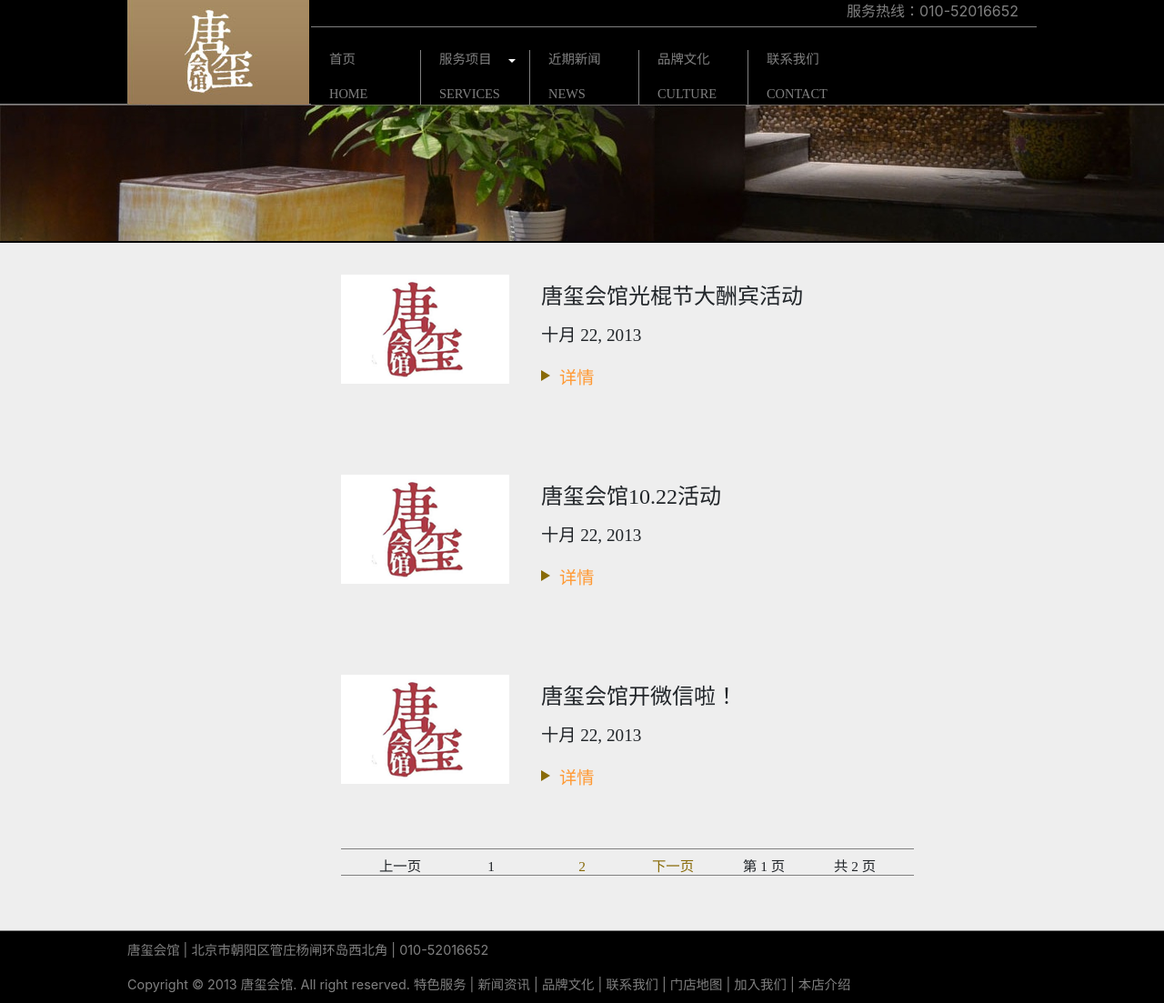
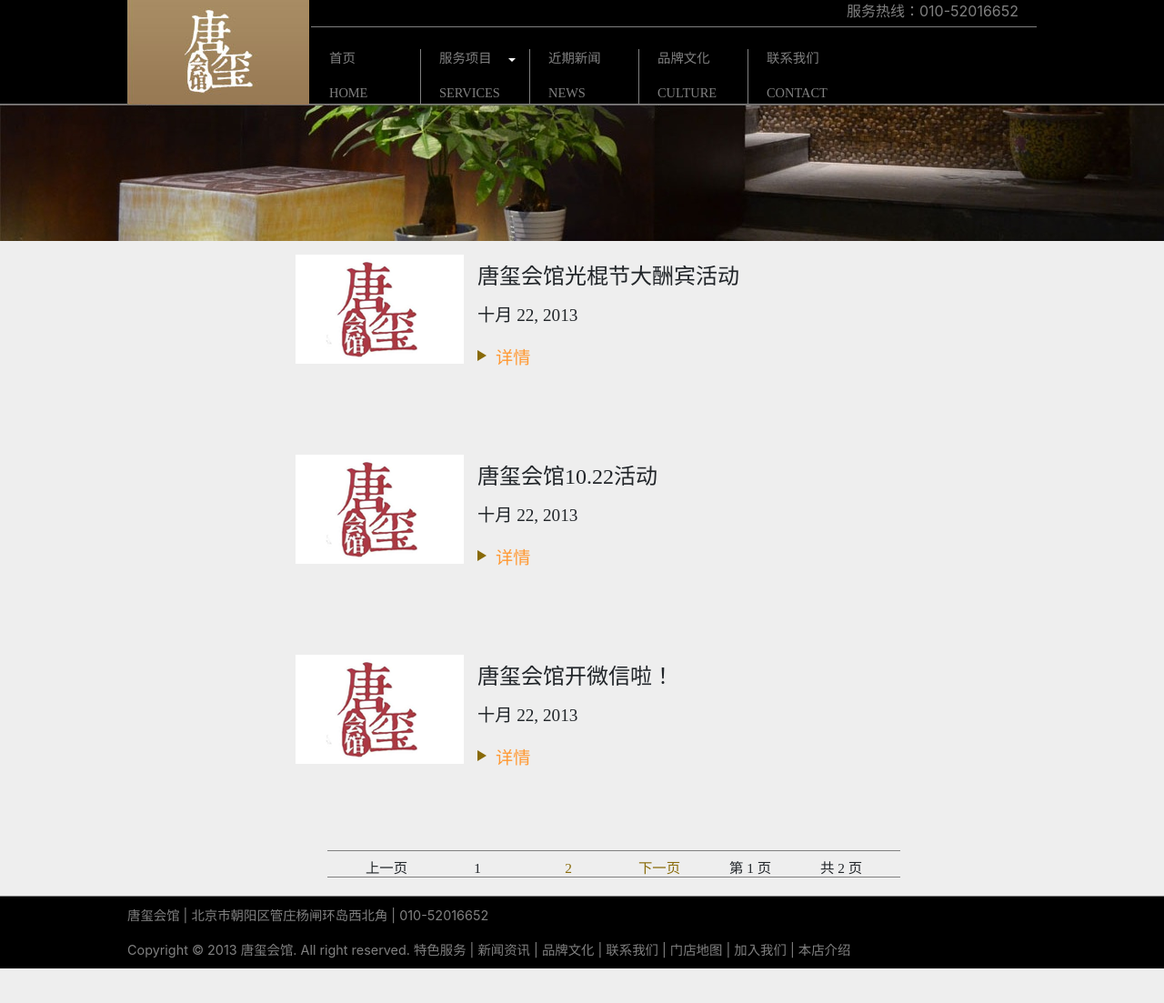
Before and after one commit to cash2one/tangxi_website, a Django app: page /news/ in a window 1280 px wide. Shown: the whole page at 91% size. After the commit the page ends 1065 px from the top, so only its background shows below. Run offline with Django 3.2, Linux system fonts and the light colour scheme; data comes from the database, SQL or seed files in the repository; parts of the project's set-up code (start-up, migrations or seed data) failed here and were passed over; some libraries are stand-ins or nearby versions.

Commit message:
fix bugs.

```diff
--- a/tangxi_website/static/css/style.css
+++ b/tangxi_website/static/css/style.css
@@ -27,16 +27,12 @@ Layout
 */
 #top-panel {
 	height: 115px;
+	min-width: 1000px;
 	background-color: black;
 	border-bottom: 1px solid gray;
 	width:100%;
+	position: relative;
 }
-	#top-container {
-		width: 1000px;
-		height: 115px;
-		margin: 0px auto;
-		position: relative;
-	}
 		#logo {
 			position: absolute;
 			width: 200px;
@@ -53,7 +49,6 @@ Layout
 			padding-right: 20px;
 			text-align: right;
 			color: gray;
-			background-color: black;
 		}
 		#navi {
 			position: absolute;
@@ -61,21 +56,20 @@ Layout
 			right: 0px;
 			bottom: 0px;
 			height: 60px;
-			width: 790px;
 			background-color: black;
 		}
 #main {
 	width: 100%;
-	height: auto;
 	background-color: black;
 	position: relative;
 }
 .centered-body {
 	width: 1000px;
 	margin: 0px auto;
-	height: auto;
+	height: 100%;
 	position: relative;
 }
+
 #home-img {
 	min-width: 1600px;
 	margin-left: -600px;
@@ -87,8 +81,8 @@ Layout
 	height: 800px;
 }
 #banner-img {
-
-	height: 152px;
+	min-width: 1000px;
+	height: 150px;
 	margin: 0px auto;
 	background-color: black;
 }
@@ -101,10 +95,12 @@ Layout
 	margin: 0px auto;
 }
 #info_block {
-	padding: 20px 0px 50px 0px;
-	min-height: 300px;
-	height: 100%;
+	min-width: 1000px;
+	min-height: 600px;
 	background-color: #eeeeee;
+}
+#info_block .centered-body {
+	min-height: 600px;
 }
 #info_block p {
 	font-family: "Times New Roman", Times, serif;
@@ -123,11 +119,11 @@ Layout
 	float: left;
 	width: 100px;
 }
+
 .info-container {
 	left: 200px;
 	width: 750px;
-	margin-left: 30px;
-	min-height: 300px;
+	height: 100%;
 	padding:5px;
 	position: relative;
 }
@@ -136,13 +132,16 @@ Layout
 	margin-left: 20px;
 	margin-top: 20px;
 }
+.info-container ul {
+	margin: 0px 0px 50px 0px;
+	padding: 0px;
+}
 .info-container p {
 	margin: 10px;
 }
 #bottom-img-slides {
 	height: 200px;
 	background-color: white;
-	padding: 0px 100px;
 }
 #contact-block {
 	height: 400px;
@@ -249,8 +248,7 @@ navigation
 }
 #service-menu {
 	position: absolute;
-	top: -60px;
-	left:0px;
+	top: -40px;
 	width: 200px;
 	background-color: #886a08; /*棕褐色*/
 }
@@ -300,7 +298,7 @@ navigation
 		float: right;
 		width: 234px;
 		height: 180px;
-		margin: 5px 0px;
+		margin: 10px 5px;
 	}
 	.img-frame img {
 		max-width: 230px;
@@ -370,7 +368,7 @@ navigation
 }
 .news-item  img {
 	float: left;
-	margin-left: -200px;
+	margin-left: -180px;
 	margin-top: -10px;
 }
 .carousel-inner img {
@@ -389,14 +387,14 @@ pagination
 ----------------------------------------
 */
 #page-list {
-	float: left;
 	text-align: center;
 	height: 30px;
 	padding-top: 1px;
 	margin-top: 20px;
 	font-size: 0.8em;
 	position: absolute;
-	bottom: 10px;
+	left: 220px;
+	bottom: 20px;
 	border-top: 1px solid gray;
 	border-bottom: 1px solid gray;
 }
@@ -420,20 +418,19 @@ footer
 #footer {
 	height: 80px;
 	border-top: 1px solid gray;
+	font-size: 0.9em;
+	padding-top: 10px;
+	min-width: 1000px;
+	width: 100%;
 }
-	#bottom-nav {
-		font-size: 0.9em;
-		padding-top: 10px;
-		width: 1000px;
-	}
-	#bottom-nav a {
+	#footer a {
 		color: gray;
 	}
-		#bottom-nav ul {
+		#footer ul {
 			padding: 20px 30px;
 			float: left;
 		}
-		#bottom-nav ul > li {
+		#footer ul > li {
 			list-style-type: none;
 			padding: 3px 0px;
 		}
--- a/tangxi_website/templates/includes/base_info_page.html
+++ b/tangxi_website/templates/includes/base_info_page.html
@@ -7,7 +7,7 @@
 </HEAD>
 <BODY>
 <div id="top-panel">
-	<div id="top-container">
+	<div class="centered-body">
 		<div id="logo"></div>
 		<div id="hot-line">服务热线：010-52016652</div>
 		<div id="navi">
--- a/tangxi_website/templates/includes/footer.html
+++ b/tangxi_website/templates/includes/footer.html
@@ -1,5 +1,5 @@
 <div id="footer" class="black-theme">
-	<div id="bottom-nav" class="centered">
+	<div class="centered-body">
 		<p>唐玺会馆  |  北京市朝阳区管庄杨闸环岛西北角  |  010-52016652 </p>
 		<p>Copyright © 2013 唐玺会馆. All right reserved.
 			特色服务 |
--- a/tangxi_website/templates/news.html
+++ b/tangxi_website/templates/news.html
@@ -17,7 +17,8 @@
 			</li>
 			{% endfor %}
 			</ul>
-			<div id="page-list">
+		</div>
+		<div id="page-list">
 			<p>
 			{% if page.has_previous %}
 				<a href="/news/{{ page.previous_page_number }}/"><span>上一页</span></a>
@@ -41,7 +42,6 @@
 			<span>第 {{ page.number }} 页</span> <span>共 {{ paginator.num_pages }} 页</span>
 			</p>
 			</div>
-		</div>
 	</div>
 </div>
 {% endblock main %}
--- a/tangxi_website/templates/services_detail.html
+++ b/tangxi_website/templates/services_detail.html
@@ -39,6 +39,7 @@
 		{% for img in imgs %}
 			<div class="img-frame"><img src="/static/img/{{img}}"/><p></p></div>
 		{% endfor %}
+		<div style="clear:both"></div>
 	</div>
 </div>
 {% endblock main %}
```
Also changed, not shown: tangxi_website/templates/join_us.html (+5 -4 lines).
